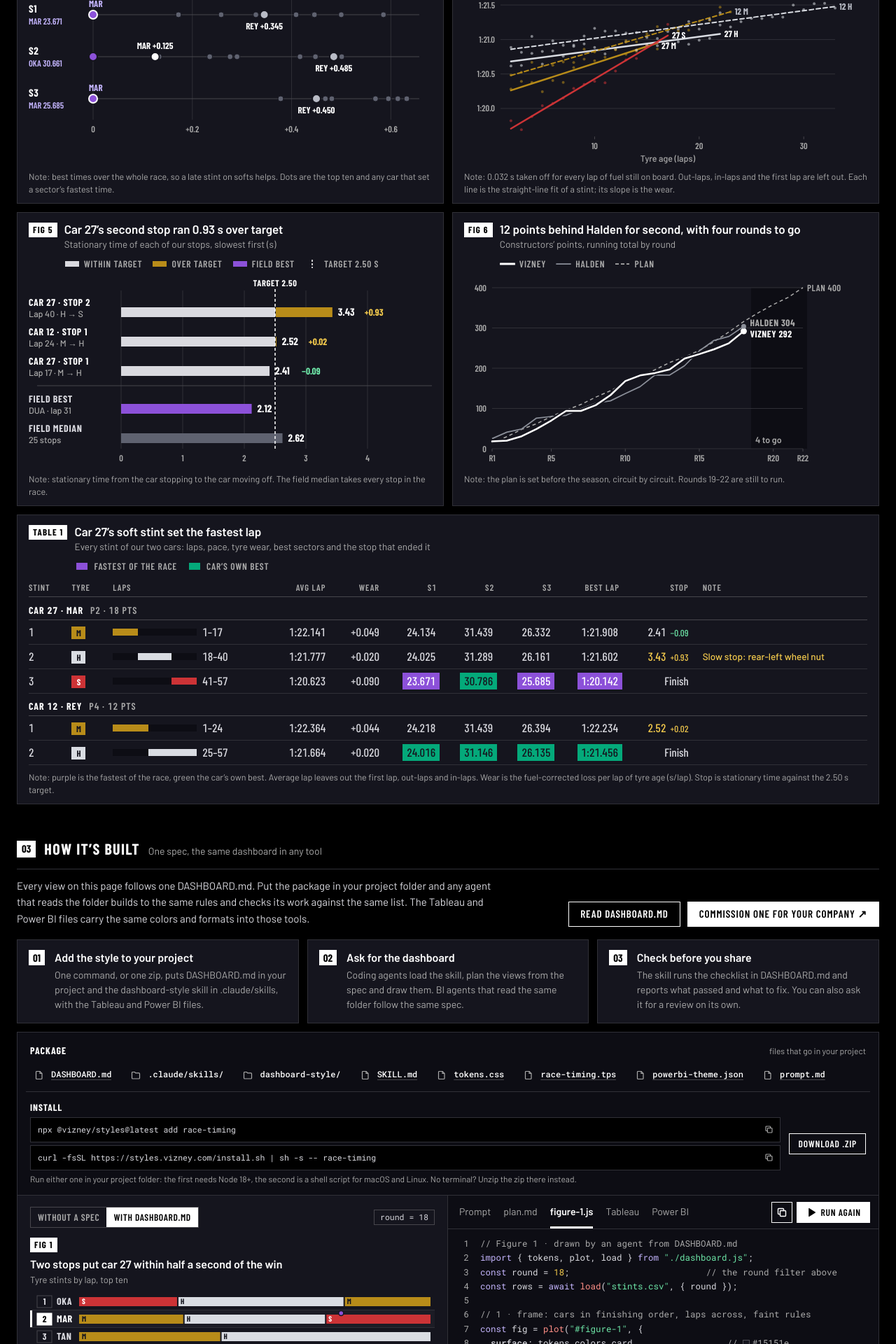
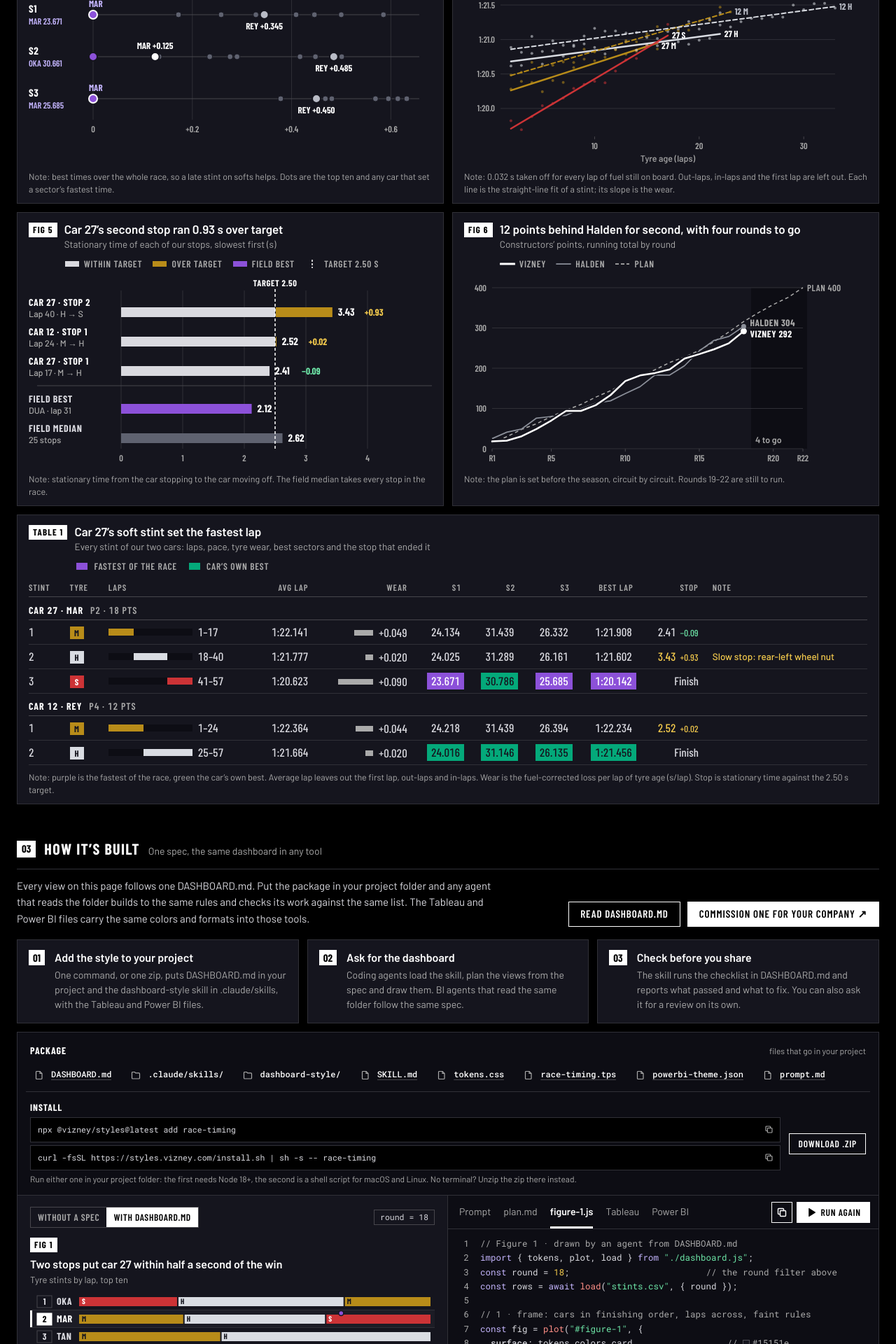
Before and after one commit to yehwanhwang/vizney-styles, a Jekyll site: the page race-timing/index.html, which Jekyll copies as it is, in a window 1280 px wide. Shown: the part 1143-3063 px from the top of the page at 70% size. Built offline with Jekyll 4.4.1, drawn with Linux system fonts in a browser that asks for light colours; some web fonts are replaced.

Commit message:
Race Timing: bars beside tyre wear in the stint report
Co-Authored-By: Claude Opus 5.5 <noreply@anthropic.com>
Claude-Session: https://claude.ai/code/session_01F12JZjVbt6MpExF89tNKBr

```diff
--- a/race-timing/index.html
+++ b/race-timing/index.html
@@ -193,6 +193,8 @@
   .tb .lap .bar{position:relative;width:120px;height:10px;background:var(--sunk)}
   .tb .lap .bar i{position:absolute;top:0;bottom:0;background:var(--other)}
   .tb .lap .bar i.us{background:var(--soft)}
+  .tb .wear{display:inline-flex;align-items:center;justify-content:flex-end;gap:8px}
+  .tb .wear i{display:block;height:8px;background:var(--mute)}
   .tb .stop.miss{color:var(--gold-t)}
   .tb .stop small{margin-left:6px;font-size:13px}
   .tb .note{font-family:var(--font);font-size:13.5px;color:var(--mute);text-align:left;white-space:normal;min-width:180px}
@@ -1619,7 +1621,7 @@
           h('td', { class: 'l' }, h('span', { class: 'tyre ' + s.cp, text: s.cp })),
           h('td', { class: 'l' }, h('span', { class: 'lap' }, h('span', { class: 'bar', 'aria-hidden': 'true' }, h('i', { style: { left: ((s.from - 1) / r.laps * 100).toFixed(2) + '%', width: (s.n / r.laps * 100).toFixed(2) + '%', background: C.tyre[s.cp] } })), `${s.from}–${s.to}`)),
           h('td', { text: lapT(s.avg) }),
-          h('td', { text: '+' + fix(s.deg, 3) }),
+          h('td', null, h('span', { class: 'wear' }, h('i', { 'aria-hidden': 'true', style: { width: Math.round(Math.min(1, s.deg / .1) * 56) + 'px' } }), '+' + fix(s.deg, 3))),
           cell(s.bs[0], F.sb[0], x.own[0], fix(s.bs[0], 3)), cell(s.bs[1], F.sb[1], x.own[1], fix(s.bs[1], 3)), cell(s.bs[2], F.sb[2], x.own[2], fix(s.bs[2], 3)),
           cell(s.best, x.c.code === r.fastest.code ? r.fastest.t : -1, x.ownLap, lapT(s.best)),
           h('td', { class: 'stop' + (d > 0 ? ' miss' : '') }, stop ? [fix(stop[1], 2), h('small', { class: d > 0 ? null : null, style: { color: d > 0 ? C.goldT : C.greenT }, text: signed(d, 2) })] : x.last && c.dnf ? t.dnf : t.finish),
```
